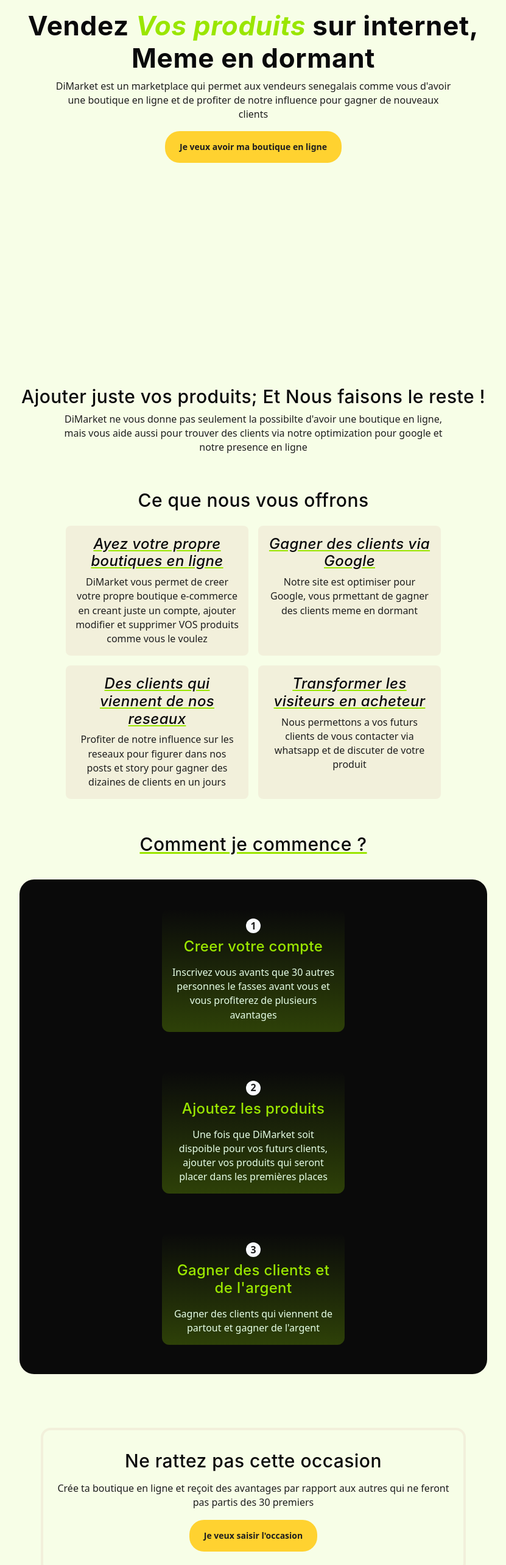
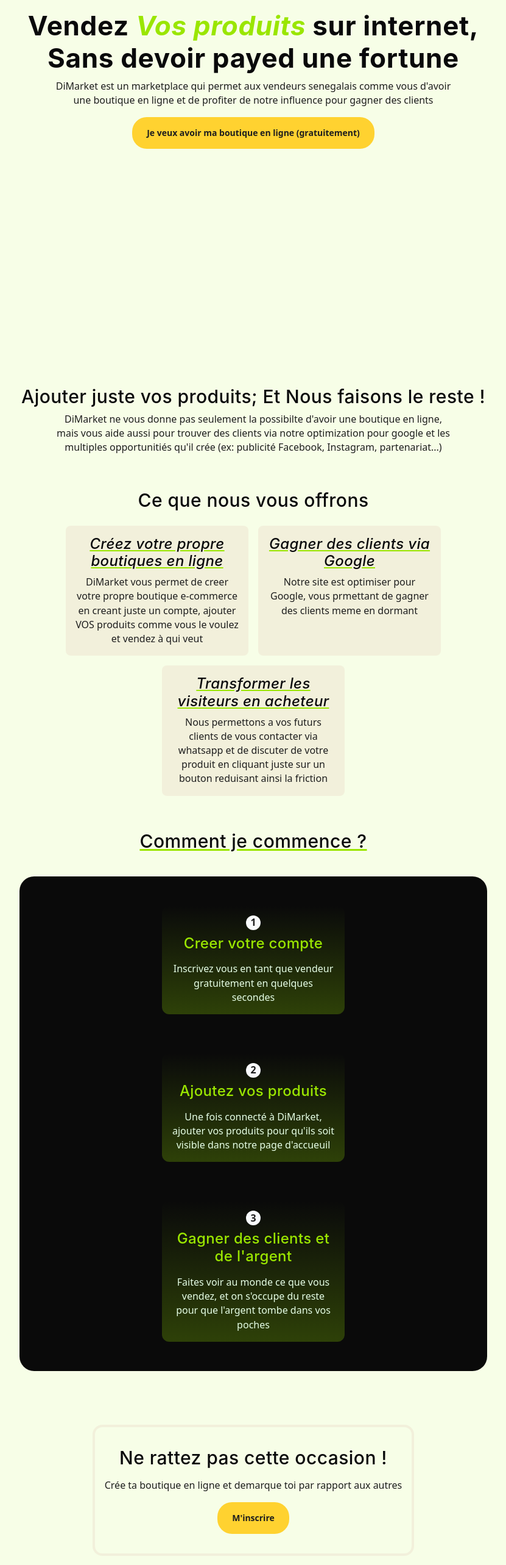
Before and after one commit to DiagneGeek/di-market, a SvelteKit app: page /vendeurs in a window 1280 px wide. Shown: the part 80-2646 px from the top of the page at 61% size, without its empty margins (224-1055 px from the left). Built offline with nearby package versions, Linux system fonts and the light colour scheme.

Commit message:
Refactor text for clarity and engagement

```diff
--- a/src/routes/vendeurs/+page.svelte
+++ b/src/routes/vendeurs/+page.svelte
@@ -16,14 +16,14 @@
 <Hero>
     <h1>
        Vendez  <span class="text-secondary italic">Vos produits</span> sur internet,<br>
-        Meme en dormant
+        Sans devoir payed une fortune
     </h1>
     <p>
         DiMarket est un marketplace qui permet aux vendeurs senegalais comme vous
-        d'avoir une boutique en ligne et de profiter de notre influence pour gagner de nouveaux clients
+        d'avoir une boutique en ligne et de profiter de notre influence pour gagner des clients
     </p>
     <a href="/vendeurs/inscription">
-    <Button class="my-4">Je veux avoir ma boutique en ligne</Button>
+    <Button class="my-4">Je veux avoir ma boutique en ligne (gratuitement)</Button>
     </a>
 </Hero>
 </div>
@@ -32,7 +32,7 @@
     <h2>Ajouter juste vos produits; Et Nous faisons le reste !</h2>
     <p>
         DiMarket ne vous donne pas seulement la possibilte d'avoir une boutique en ligne,
-        mais vous aide aussi pour trouver des clients via notre optimization pour google et notre presence en ligne
+        mais vous aide aussi pour trouver des clients via notre optimization pour google et les multiples opportunitiés qu'il crée (ex: publicité Facebook, Instagram, partenariat...)
     </p>
 </Section>
 
@@ -48,20 +48,16 @@
   <div class="flex gap-4 flex-wrap justify-center mt-4">
   {#each [
     {
-        title: "Ayez votre propre boutiques en ligne",
-        text: "DiMarket vous permet de creer votre propre boutique e-commerce en creant juste un compte, ajouter modifier et supprimer VOS produits comme vous le voulez"
+        title: "Créez votre propre boutiques en ligne",
+        text: "DiMarket vous permet de creer votre propre boutique e-commerce en creant juste un compte, ajouter VOS produits comme vous le voulez et vendez à qui veut"
     },
     {
         title: "Gagner des clients via Google",
         text: "Notre site est optimiser pour Google, vous prmettant de gagner des clients meme en dormant"
     },
     {
-        title: "Des clients qui viennent de nos reseaux",
-        text: "Profiter de notre influence sur les reseaux pour figurer dans nos posts et story pour gagner des dizaines de clients en un jours"
-    },
-    {
         title: "Transformer les visiteurs en acheteur",
-        text: "Nous permettons a vos futurs clients de vous contacter via whatsapp et de discuter de votre produit"
+        text: "Nous permettons a vos futurs clients de vous contacter via whatsapp et de discuter de votre produit en cliquant juste sur un bouton reduisant ainsi la friction"
     }
   ] as feature}
     {@render featureCard(feature.title, feature.text)}
@@ -79,15 +75,15 @@
         [
           {
             name: "Creer votre compte",
-            description: "Inscrivez vous avants que 30 autres personnes le fasses avant vous et vous profiterez de plusieurs avantages"
+            description: "Inscrivez vous en tant que vendeur gratuitement en quelques secondes"
           },
           {
-            name: "Ajoutez les produits",
-            description: "Une fois que DiMarket soit dispoible pour vos futurs clients, ajouter vos produits qui seront placer dans les premières places"
+            name: "Ajoutez vos produits",
+            description: "Une fois connecté à DiMarket, ajouter vos produits pour qu'ils soit visible dans notre page d'accueuil"
           },
           {
             name: "Gagner des clients et de l'argent",
-            description: "Gagner des clients qui viennent de partout et gagner de l'argent"
+            description: "Faites voir au monde ce que vous vendez, et on s'occupe du reste pour que l'argent tombe dans vos poches"
           }
         ]
       }
@@ -97,12 +93,12 @@
 
 <Section isForLanding={true} class="">
     <div class="flex flex-col gap-2 items-center border-4 border-card px-4 py-8 rounded-2xl">
-    <h2 class="text-3xl">Ne rattez pas cette occasion</h2>
+    <h2 class="text-3xl">Ne rattez pas cette occasion !</h2>
     <p>
-        Crée ta boutique en ligne et reçoit des avantages par rapport aux autres qui ne feront pas partis des 30 premiers
+        Crée ta boutique en ligne et demarque toi par rapport aux autres
     </p>
     <a href="/vendeurs/inscription">
-    <Button class="mt-2">Je veux saisir l'occasion</Button>
+    <Button class="mt-2">M'inscrire</Button>
     </a>
     </div>
 </Section>
```
